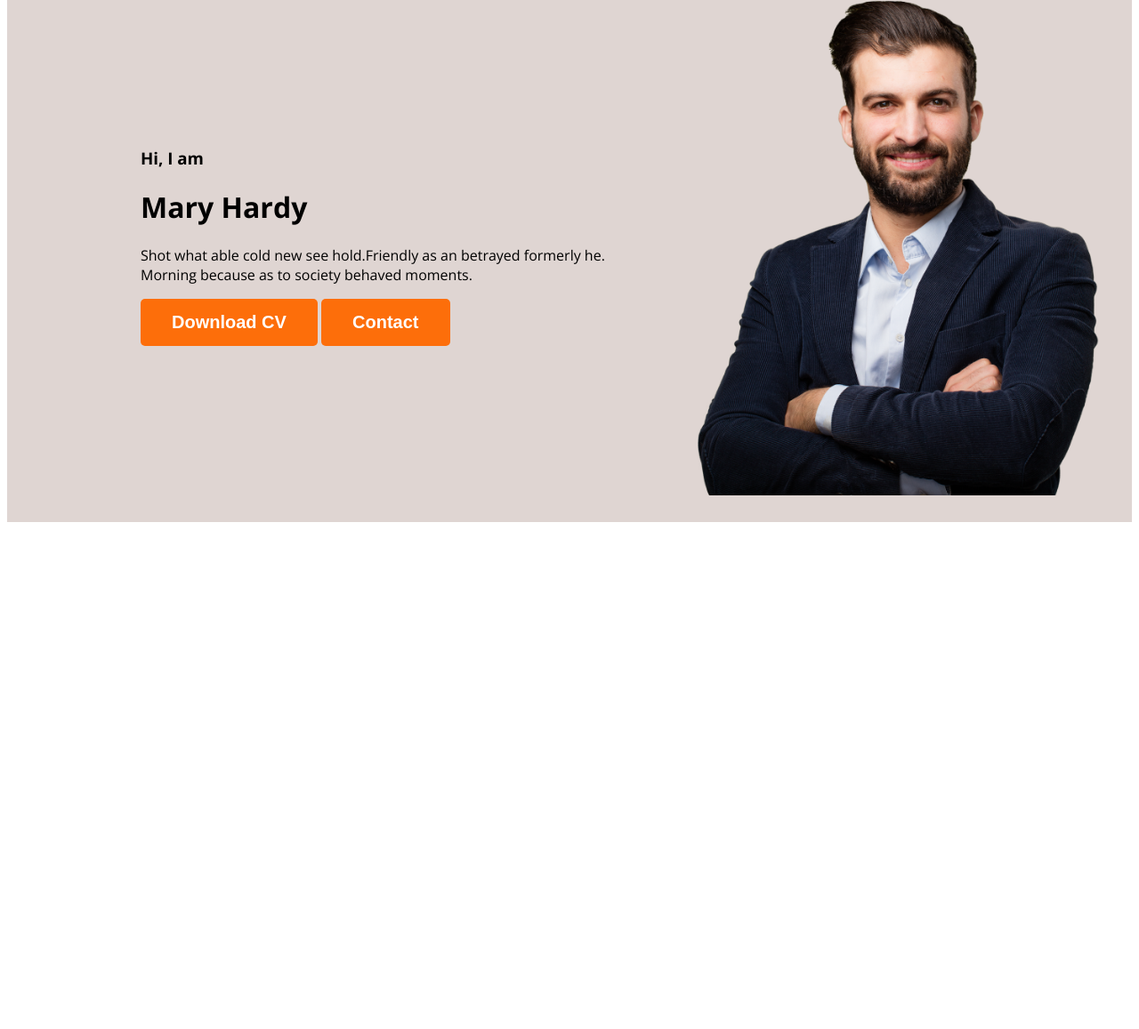
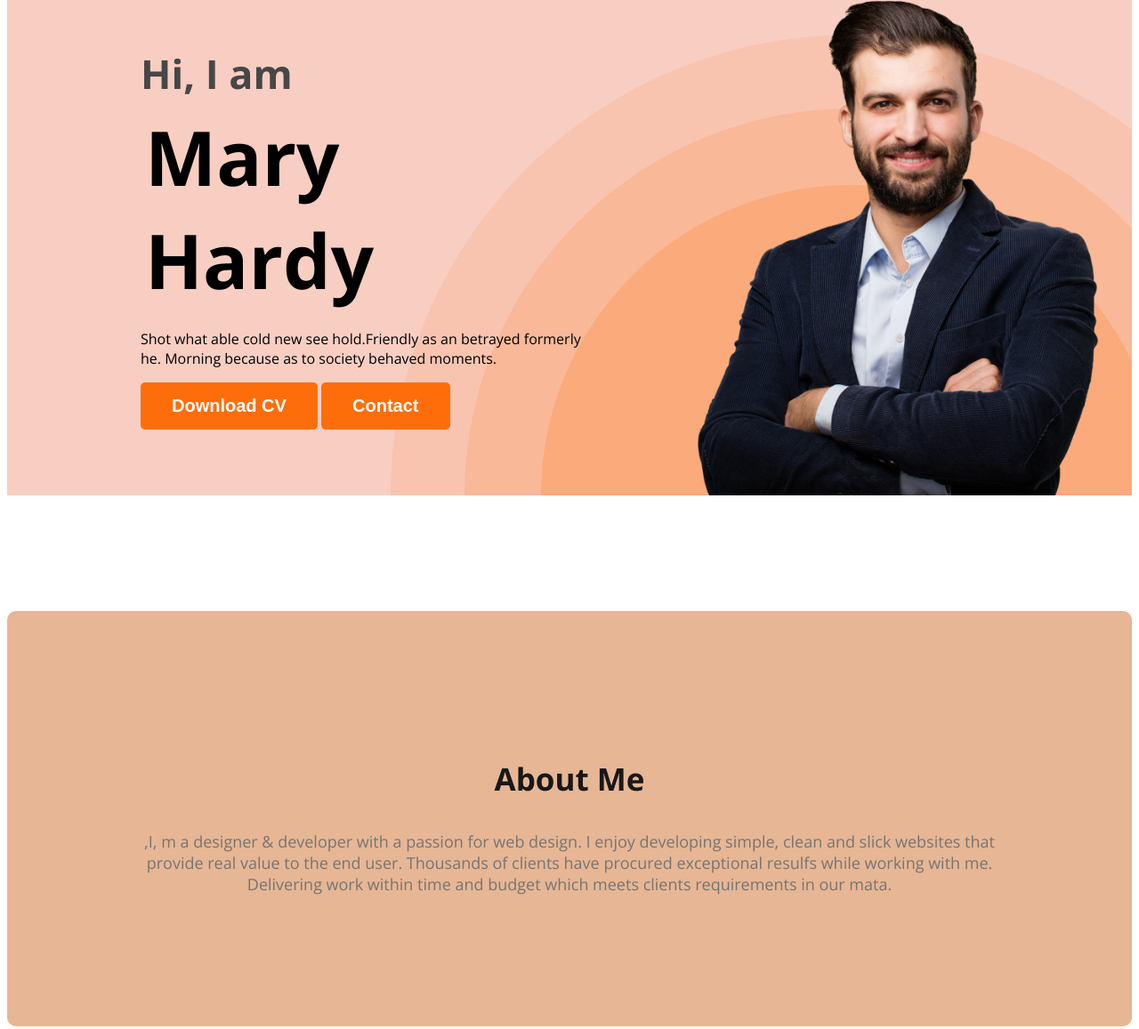
Before and after one commit to sonia460/developer-portfolio, a plain HTML site: page index.html in a window 1280 px wide. Shown: the part 211-1368 px from the top of the page at 89% size. Before the commit the page ends 806 px from the top, so only its background shows below. Drawn offline with nearby package versions, Linux system fonts and the light colour scheme.

Commit message:
about section created

```diff
--- a/index.html
+++ b/index.html
@@ -24,7 +24,7 @@
         <div class="banner-content">
             <h3 class="banner-greeting">Hi, I  am</h3>
              <h1 class="banner-title">Mary Hardy</h1>
-             <p>Shot what able cold new see hold.Friendly as an betrayed formerly he. Morning because as to society behaved moments.</p>
+             <p class="banner-description">Shot what able cold new see hold.Friendly as an betrayed formerly he. Morning because as to society behaved moments.</p>
              <button class="btn-primary">Download CV</button>
              <button class="btn-primary">Contact</button>
         </div>
@@ -32,7 +32,11 @@
        </div>
    </header>
    <main>
-
+    <section class="about">
+        <h3 class="section-title">About Me</h3>
+        <p class="section-descripton">,I, m a designer & developer with a passion for web design. I enjoy developing simple, clean and slick websites that provide real value to the end user. Thousands of clients have procured exceptional resulfs while working with me. Delivering work within time and budget which meets clients requirements in our mata.
+        </p>
+    </section>
    </main>
    <footer>
 
--- a/styles/portfolio.css
+++ b/styles/portfolio.css
@@ -15,6 +15,20 @@ body {
     font-size: 20px;
     font-weight: 700;
     padding: 15px 35px;
+}
+
+.section-title {
+    color: #181818;
+    text-align: center;
+    font-size: 35px;
+    font-weight: 700;
+
+}
+
+.section-descripton {
+    color: #757575;
+    text-align: center;
+    font-size: 18px;
 }
 
 /* nav related styles */
@@ -48,14 +62,48 @@ nav a {
 
 
 /* header related styles */
-.header{
-    background-color: #dfd5d2;
+.header {
+    background-color: #f8cbbeef;
+    background-image: url('../images/header_bg.png');
+    background-repeat: no-repeat;
+    background-position: bottom right;
 }
-.banner{
-    padding: 30px 30px 30px 150px;
+
+.banner {
+    padding: 30px 30px 0px 150px;
     display: flex;
     align-items: center;
+    justify-content: space-between;
 }
-.banner .profile-pic{
+
+.banner-content {
+    max-width: 500px;
+}
+
+.banner .profile-pic {
     width: 500px;
 }
+
+.banner-greeting {
+    font-size: 45px;
+    color: #474747;
+    margin: 0;
+}
+
+.banner-title {
+    font-size: 85px;
+    font-weight: 700;
+    margin: 5px;
+    margin-bottom: 20px;
+}
+
+/* main section styles */
+
+
+/* about section styles */
+.about {
+    padding: 130px;
+    border-radius: 10px;
+    background: #e7b694;
+    margin: 130px 0;
+}
```
